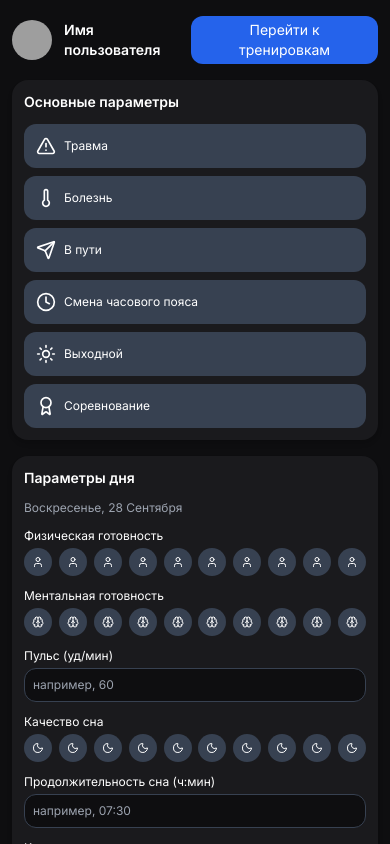
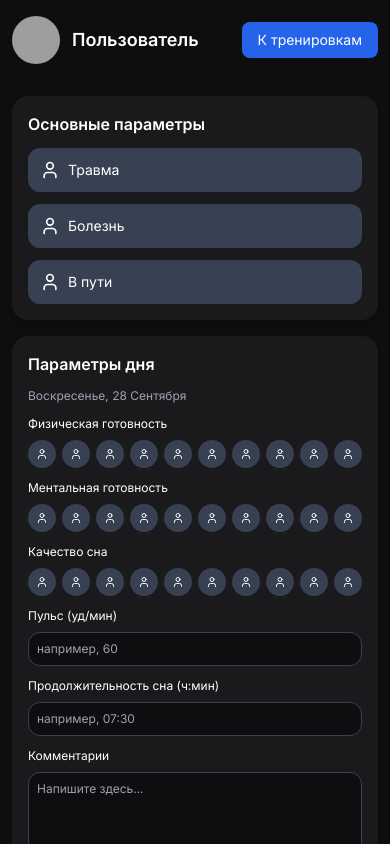
Before and after one commit to mbaliabin/dagbook-test, a React (Vite) app in the folder fasx-frontend/: page /daily in a window 390 px wide. Shown: the top 844 px of the page. Built offline with nearby package versions, Linux system fonts and the light colour scheme; grey boxes are pictures that could not be loaded.

Commit message:
Доработка DailyParametersMobile.tsx 2

```diff
--- a/fasx-frontend/src/pages/DailyParametersMobile.tsx
+++ b/fasx-frontend/src/pages/DailyParametersMobile.tsx
@@ -1,8 +1,10 @@
-import { useState, useEffect } from "react";
-import { User, Brain, Moon, AlertTriangle, Thermometer, Send, Clock, Sun, Award } from "lucide-react";
+import React, { useState, useEffect } from "react";
+import { User, Plus } from "lucide-react";
 import { useNavigate } from "react-router-dom";
+import { getUserProfile } from "../api/getUserProfile";
 
 export default function DailyParametersMobile() {
+  const [name, setName] = useState("Пользователь");
   const [mainParam, setMainParam] = useState<string | null>(null);
   const [physical, setPhysical] = useState(0);
   const [mental, setMental] = useState(0);
@@ -10,6 +12,7 @@ export default function DailyParametersMobile() {
   const [pulse, setPulse] = useState("");
   const [sleepDuration, setSleepDuration] = useState("");
   const [comment, setComment] = useState("");
+
   const navigate = useNavigate();
 
   const today = new Date().toLocaleDateString("ru-RU", {
@@ -19,6 +22,16 @@ export default function DailyParametersMobile() {
   });
 
   useEffect(() => {
+    const fetchProfile = async () => {
+      try {
+        const data = await getUserProfile();
+        setName(data.name || "Пользователь");
+      } catch (err) {
+        console.error("Ошибка загрузки профиля:", err);
+      }
+    };
+    fetchProfile();
+
     const saved = localStorage.getItem("dailyParameters");
     if (saved) {
       const data = JSON.parse(saved);
@@ -44,18 +57,9 @@ export default function DailyParametersMobile() {
         <button
           key={i}
           onClick={() => setValue(i + 1)}
-          className={`
-            w-7 h-7 sm:w-8 sm:h-8 md:w-10 md:h-10
-            rounded-full flex items-center justify-center transition
-            ${i < value ? "bg-blue-500 shadow-md scale-105" : "bg-gray-700"}
-          `}
+          className={`w-7 h-7 rounded-full flex items-center justify-center transition ${i < value ? "bg-blue-500 shadow-md scale-105" : "bg-gray-700"}`}
         >
-          <Icon
-            className={`w-3 h-3 sm:w-4 sm:h-4 md:w-5 md:h-5`}
-            fill={i < value ? "#fff" : "none"}
-            stroke="#fff"
-            strokeWidth={2}
-          />
+          <Icon className="w-3 h-3" fill={i < value ? "#fff" : "none"} stroke="#fff" strokeWidth={2} />
         </button>
       ))}
     </div>
@@ -69,103 +73,97 @@ export default function DailyParametersMobile() {
   ) => (
     <button
       onClick={() => setMainParam(id)}
-      className={`w-full flex items-center px-3 sm:px-4 py-3 sm:py-4 space-x-2 sm:space-x-3 rounded-xl transition ${mainParam === id ? activeColor : "bg-gray-700"}`}
+      className={`w-full flex items-center px-3 py-3 space-x-2 rounded-xl transition ${mainParam === id ? activeColor : "bg-gray-700"}`}
     >
-      <Icon className="w-5 h-5 sm:w-6 sm:h-6" fill={mainParam === id ? "#fff" : "none"} stroke="#fff" strokeWidth={2} />
-      <span className="text-xs sm:text-sm md:text-base text-white">{label}</span>
+      <Icon className="w-5 h-5" fill={mainParam === id ? "#fff" : "none"} stroke="#fff" strokeWidth={2} />
+      <span className="text-white text-sm">{label}</span>
     </button>
   );
 
   return (
-    <div className="min-h-screen bg-[#0e0e10] text-white px-3 sm:px-4 py-4 sm:py-6">
-      {/* Верхний блок с логотипом и кнопкой */}
+    <div className="min-h-screen bg-[#0e0e10] text-white px-3 py-4 flex flex-col gap-4">
+
+      {/* Шапка с логотипом, именем и кнопкой "К тренировкам" */}
       <div className="flex items-center justify-between mb-4">
         <div className="flex items-center gap-3">
-          <img src="/profile.jpg" alt="Avatar" className="w-10 h-10 rounded-full" />
-          <span className="font-semibold text-white text-sm sm:text-base">Имя пользователя</span>
+          <img src="/profile.jpg" alt="Avatar" className="w-12 h-12 rounded-full" />
+          <h2 className="text-lg font-semibold">{name}</h2>
         </div>
         <button
           onClick={() => navigate("/profile")}
-          className="bg-blue-600 hover:bg-blue-700 text-white text-sm sm:text-base px-3 py-1 sm:px-4 sm:py-2 rounded-xl"
+          className="bg-blue-600 hover:bg-blue-700 text-white px-4 py-2 rounded-lg text-sm font-medium"
         >
-          Перейти к тренировкам
+          К тренировкам
         </button>
       </div>
 
       {/* Основные параметры */}
-      <div className="space-y-4 sm:space-y-6">
-        <div className="bg-[#1a1a1d] p-3 sm:p-4 rounded-2xl shadow-md space-y-3 sm:space-y-4">
-          <h2 className="text-white text-sm sm:text-lg font-semibold">Основные параметры</h2>
-          <div className="space-y-2 sm:space-y-3">
-            {renderSingleSelectButton("skadet", "Травма", AlertTriangle, "bg-red-600")}
-            {renderSingleSelectButton("syk", "Болезнь", Thermometer, "bg-red-500")}
-            {renderSingleSelectButton("paReise", "В пути", Send, "bg-blue-500")}
-            {renderSingleSelectButton("hoydedogn", "Смена часового пояса", Clock, "bg-purple-500")}
-            {renderSingleSelectButton("fridag", "Выходной", Sun, "bg-green-500")}
-            {renderSingleSelectButton("konkurranse", "Соревнование", Award, "bg-yellow-500")}
-          </div>
+      <div className="bg-[#1a1a1d] p-4 rounded-2xl shadow-md space-y-3">
+        <h2 className="text-white text-base font-semibold">Основные параметры</h2>
+        {renderSingleSelectButton("skadet", "Травма", User, "bg-red-600")}
+        {renderSingleSelectButton("syk", "Болезнь", User, "bg-red-500")}
+        {renderSingleSelectButton("paReise", "В пути", User, "bg-blue-500")}
       </div>
 
       {/* Параметры дня */}
-        <div className="bg-[#1a1a1d] p-3 sm:p-4 rounded-2xl shadow-md space-y-3 sm:space-y-4">
-          <h2 className="text-white text-sm sm:text-lg font-semibold">Параметры дня</h2>
-          <p className="text-gray-400 text-xs sm:text-sm capitalize">{today}</p>
+      <div className="bg-[#1a1a1d] p-4 rounded-2xl shadow-md space-y-3">
+        <h2 className="text-white text-base font-semibold">Параметры дня</h2>
+        <p className="text-gray-400 text-xs capitalize">{today}</p>
 
-          <div className="space-y-1 sm:space-y-2">
-            <p className="text-xs sm:text-sm">Физическая готовность</p>
+        <div className="space-y-2">
+          <p className="text-xs">Физическая готовность</p>
           {renderTenButtons(physical, setPhysical, User)}
         </div>
 
-          <div className="space-y-1 sm:space-y-2">
-            <p className="text-xs sm:text-sm">Ментальная готовность</p>
-            {renderTenButtons(mental, setMental, Brain)}
+        <div className="space-y-2">
+          <p className="text-xs">Ментальная готовность</p>
+          {renderTenButtons(mental, setMental, User)}
         </div>
 
-          <div className="space-y-1 sm:space-y-2">
-            <p className="text-xs sm:text-sm">Пульс (уд/мин)</p>
+        <div className="space-y-2">
+          <p className="text-xs">Качество сна</p>
+          {renderTenButtons(sleepQuality, setSleepQuality, User)}
+        </div>
+
+        <div className="space-y-2">
+          <p className="text-xs">Пульс (уд/мин)</p>
           <input
             type="number"
             value={pulse}
             onChange={(e) => setPulse(e.target.value)}
             placeholder="например, 60"
-              className="w-full p-2 sm:p-3 rounded-xl bg-[#0e0e10] border border-gray-700 text-white text-xs sm:text-sm"
+            className="w-full p-2 rounded-xl bg-[#0e0e10] border border-gray-700 text-white text-xs"
           />
         </div>
 
-          <div className="space-y-1 sm:space-y-2">
-            <p className="text-xs sm:text-sm">Качество сна</p>
-            {renderTenButtons(sleepQuality, setSleepQuality, Moon)}
-          </div>
-
-          <div className="space-y-1 sm:space-y-2">
-            <p className="text-xs sm:text-sm">Продолжительность сна (ч:мин)</p>
+        <div className="space-y-2">
+          <p className="text-xs">Продолжительность сна (ч:мин)</p>
           <input
             type="text"
             value={sleepDuration}
             onChange={(e) => setSleepDuration(e.target.value)}
             placeholder="например, 07:30"
-              className="w-full p-2 sm:p-3 rounded-xl bg-[#0e0e10] border border-gray-700 text-white text-xs sm:text-sm"
+            className="w-full p-2 rounded-xl bg-[#0e0e10] border border-gray-700 text-white text-xs"
           />
         </div>
 
-          <div className="space-y-1 sm:space-y-2">
-            <p className="text-xs sm:text-sm">Комментарии</p>
+        <div className="space-y-2">
+          <p className="text-xs">Комментарии</p>
           <textarea
             value={comment}
             onChange={(e) => setComment(e.target.value)}
             placeholder="Напишите здесь..."
-              className="w-full p-2 sm:p-3 h-24 sm:h-28 rounded-xl bg-[#0e0e10] border border-gray-700 text-white text-xs sm:text-sm"
+            className="w-full p-2 h-24 rounded-xl bg-[#0e0e10] border border-gray-700 text-white text-xs"
           />
         </div>
 
         <button
           onClick={handleSave}
-            className="w-full bg-blue-600 hover:bg-blue-700 text-white py-2 sm:py-3 rounded-xl text-xs sm:text-sm"
+          className="w-full bg-blue-600 hover:bg-blue-700 text-white py-2 rounded-xl text-sm"
         >
           Сохранить
         </button>
       </div>
     </div>
-    </div>
   );
 }
```
Lines whose indentation alone changed are shown as unchanged.
